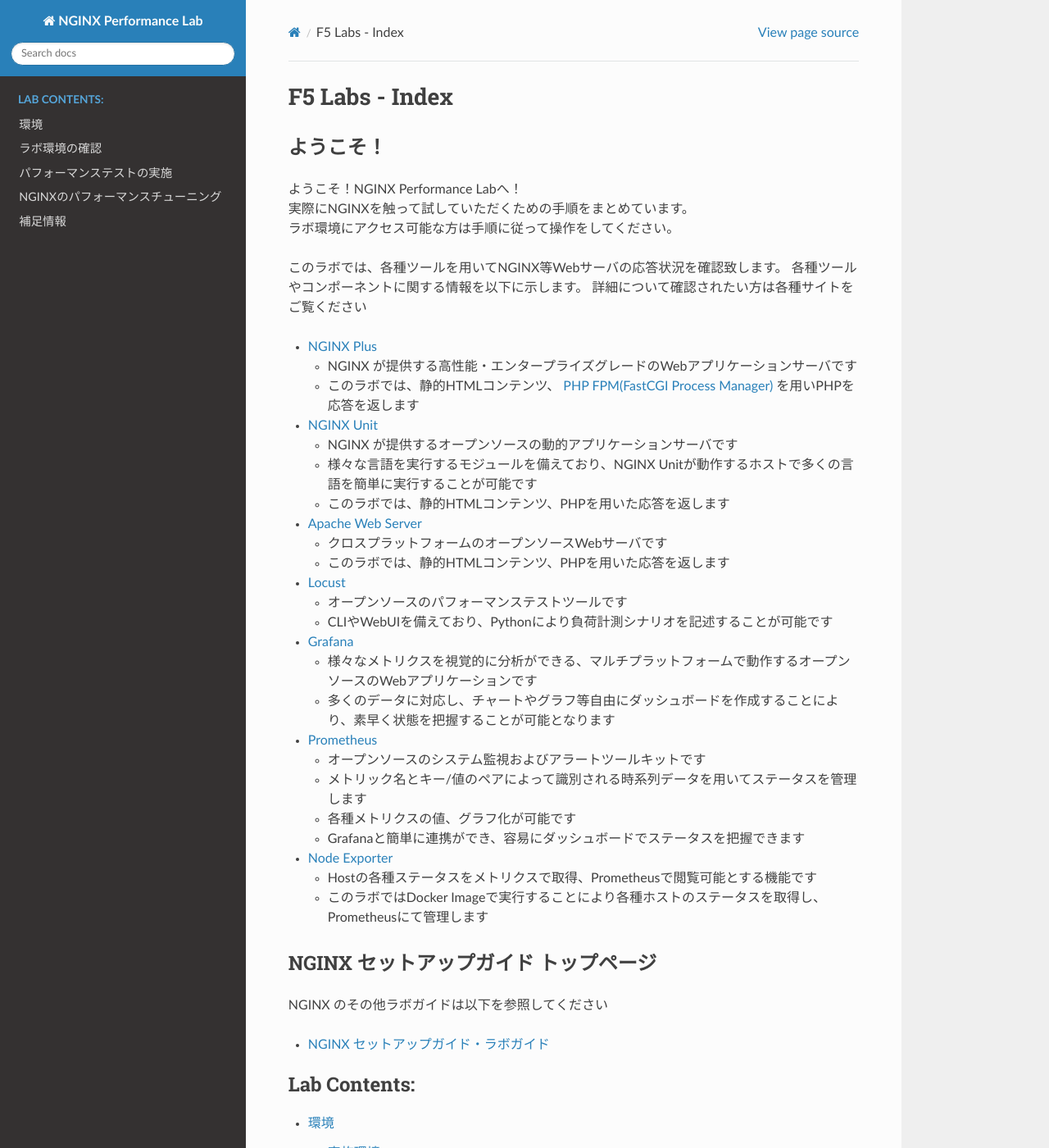
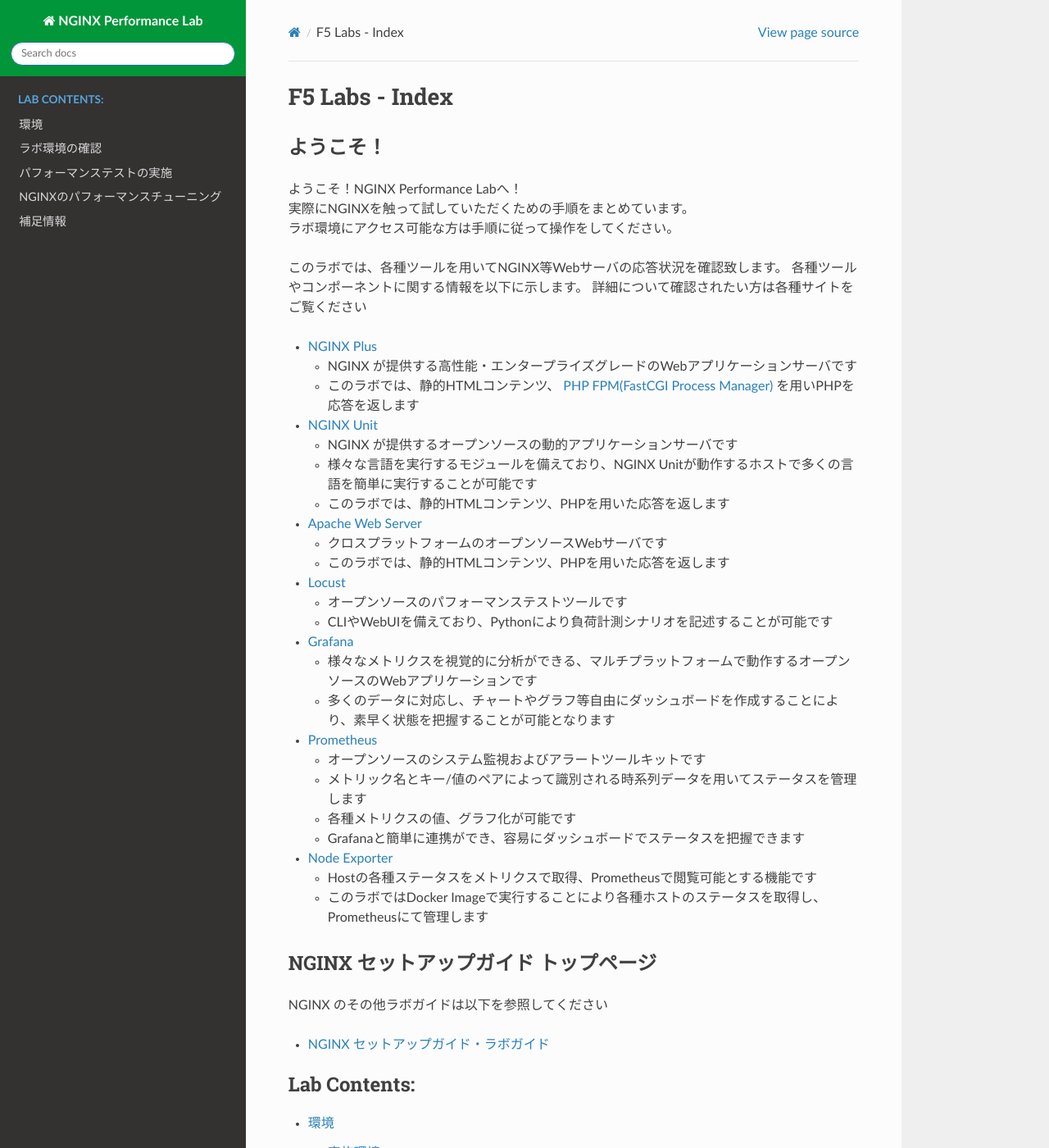
Before and after one commit to BeF5/f5j-nginx-performance, a Sphinx documentation site: the page built from docs/index.rst, in a window 1280 px wide and 1400 px high. Shown: the whole window at 82% size. Built offline with Sphinx 7.4.7 and the Read the Docs theme 2.0.0, drawn with Linux system fonts in a browser that asks for light colours.

Commit message:
Update f5_agility_theme.css

```diff
--- a/docs/_static/css/f5_agility_theme.css
+++ b/docs/_static/css/f5_agility_theme.css
@@ -36,3 +36,11 @@ table {
 .linenos pre {
     background: #ffffff;
 }
+
+.wy-side-nav-search {
+    background-color: #009639; /* 任意の背景色に変更 */
+}
+
+.wy-nav-top {
+    background-color: #009639; /* 任意の背景色に変更 */
+}
```
